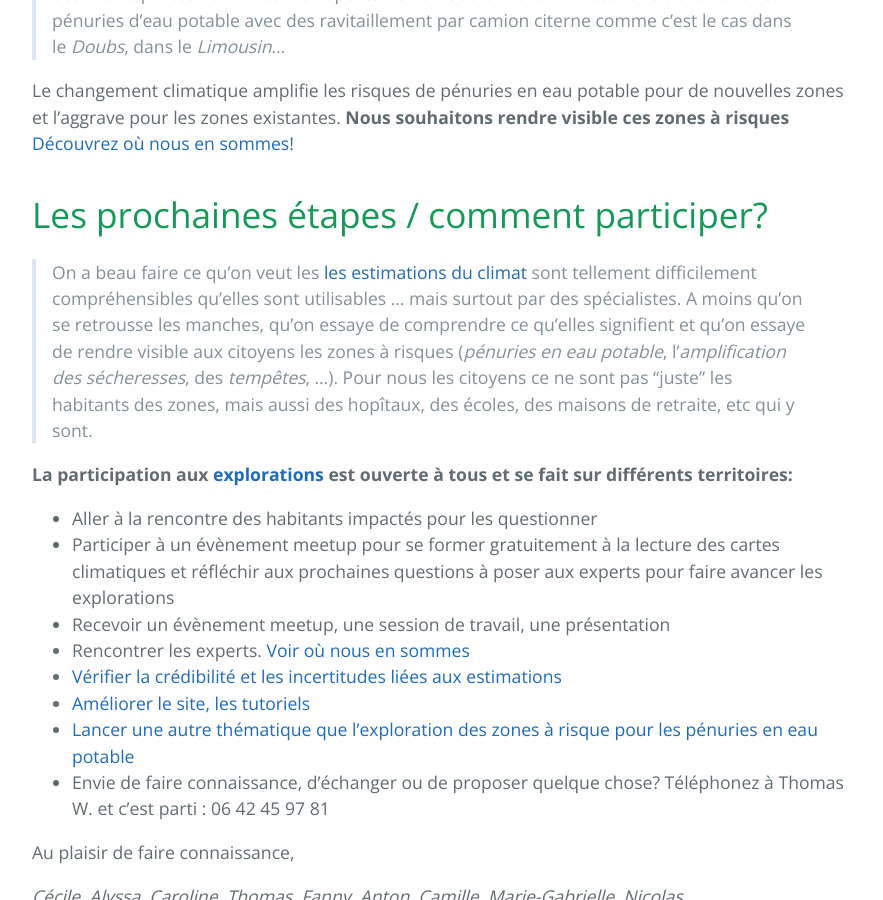
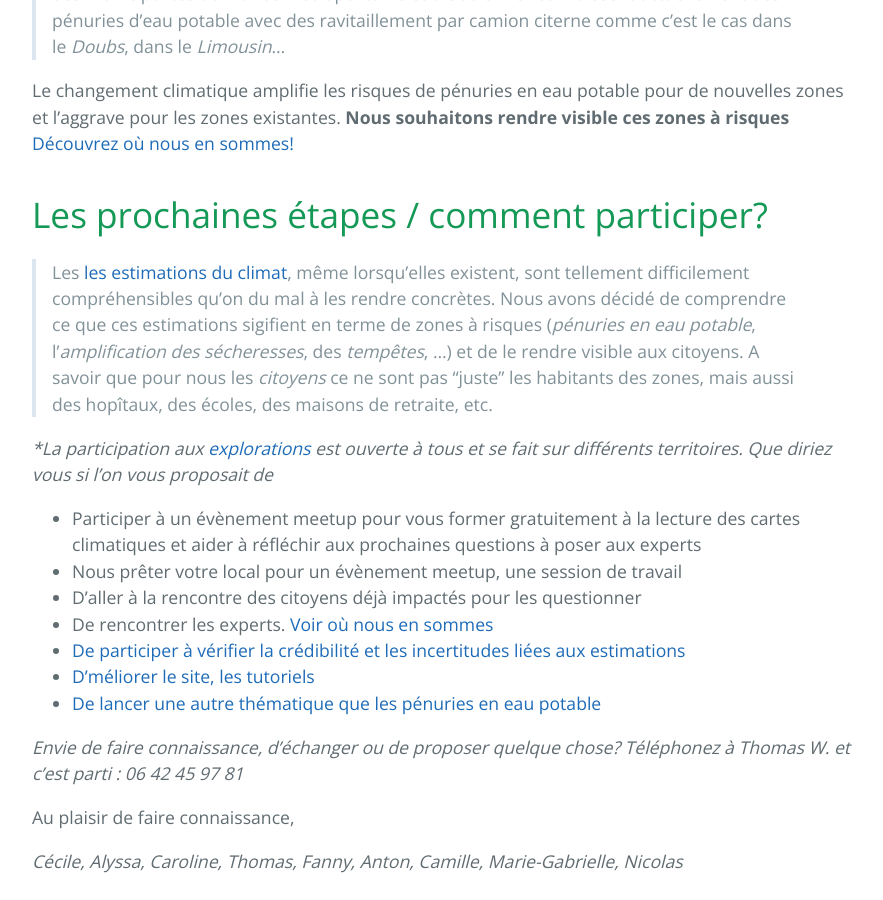
Before and after one commit to secheresses/Ancien-site, a Jekyll site: the page built from index.md, in a window 1280 px wide and 900 px high, scrolled down 531 px. Shown: the whole window, without its empty margins (192-1075 px from the left). Built offline with Jekyll 4.4.1, drawn with Linux system fonts in a browser that asks for light colours.

Commit message:
Update index.md

```diff
--- a/index.md
+++ b/index.md
@@ -11,18 +11,19 @@ Le changement climatique amplifie les risques de pénuries en eau potable pour d
 
 # Les prochaines étapes / comment participer?
 
-> On a beau faire ce qu'on veut les [les estimations du climat](../donnees) sont tellement difficilement compréhensibles qu'elles sont utilisables ... mais surtout par des spécialistes. A moins qu'on se retrousse les manches, qu'on essaye de comprendre ce qu'elles signifient et qu'on essaye de rendre visible aux citoyens les zones à risques (*pénuries en eau potable*, l'*amplification des sécheresses*, des *tempêtes*, ...). Pour nous les citoyens ce ne sont pas "juste" les habitants des zones, mais aussi des hopîtaux, des écoles, des maisons de retraite, etc qui y sont.
+> Les [les estimations du climat](../donnees), même lorsqu'elles existent, sont tellement difficilement compréhensibles qu'on du mal à les rendre concrètes. Nous avons décidé de comprendre ce que ces estimations sigifient en terme de zones à risques (*pénuries en eau potable*, l'*amplification des sécheresses*, des *tempêtes*, ...) et de le rendre visible aux citoyens. A savoir que pour nous les *citoyens* ce ne sont pas "juste" les habitants des zones, mais aussi des hopîtaux, des écoles, des maisons de retraite, etc.
 
-**La participation aux [explorations](../methode) est ouverte à tous et se fait sur différents territoires:**
+**La participation aux [explorations](../methode) est ouverte à tous et se fait sur différents territoires. Que diriez vous si l'on vous proposait de*
 
-* Aller à la rencontre des habitants impactés pour les questionner
-* Participer à un évènement meetup pour se former gratuitement à la lecture des cartes climatiques et réfléchir aux prochaines questions à poser aux experts pour faire avancer les explorations
-* Recevoir un évènement meetup, une session de travail, une présentation
-* Rencontrer les experts. [Voir où nous en sommes](../risques-penurie-eau)
-* [Vérifier la crédibilité et les incertitudes liées aux estimations](../donnees)
-* [Améliorer le site, les tutoriels](https://github.com/anticiper)
-* [Lancer une autre thématique que l'exploration des zones à risque pour les pénuries en eau potable](../methode)
-* Envie de faire connaissance, d'échanger ou de proposer quelque chose? Téléphonez à Thomas W. et c'est parti : 06 42 45 97 81
+* Participer à un évènement meetup pour vous former gratuitement à la lecture des cartes climatiques et aider à réfléchir aux prochaines questions à poser aux experts
+* Nous prêter votre local pour un évènement meetup, une session de travail
+* D'aller à la rencontre des citoyens déjà impactés pour les questionner
+* De rencontrer les experts. [Voir où nous en sommes](../risques-penurie-eau)
+* [De participer à vérifier la crédibilité et les incertitudes liées aux estimations](../donnees)
+* [D'méliorer le site, les tutoriels](https://github.com/anticiper)
+* [De lancer une autre thématique que les pénuries en eau potable](../methode)
+
+*Envie de faire connaissance, d'échanger ou de proposer quelque chose? Téléphonez à Thomas W. et c'est parti : 06 42 45 97 81*
 
 Au plaisir de faire connaissance,
 
```
